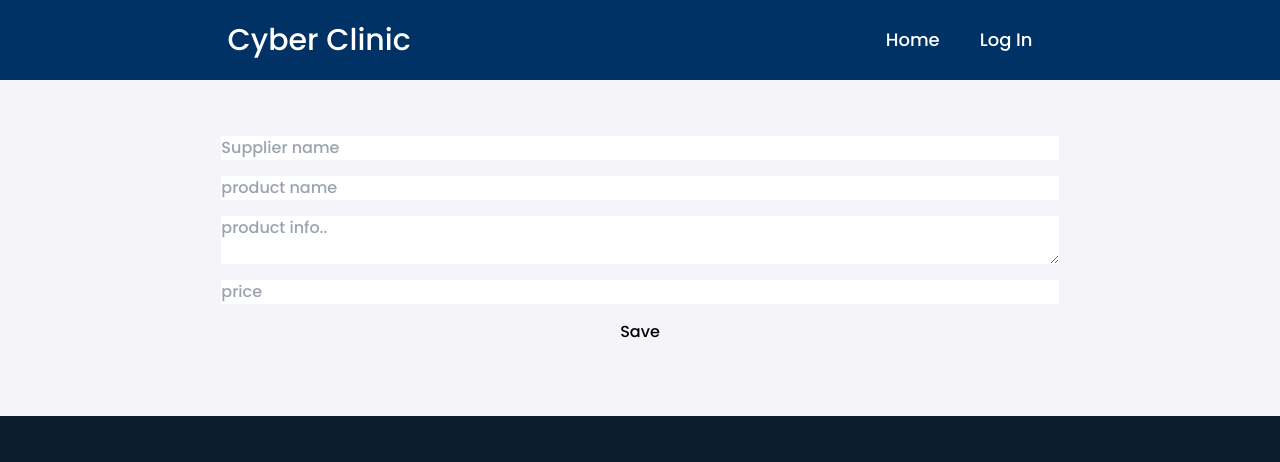
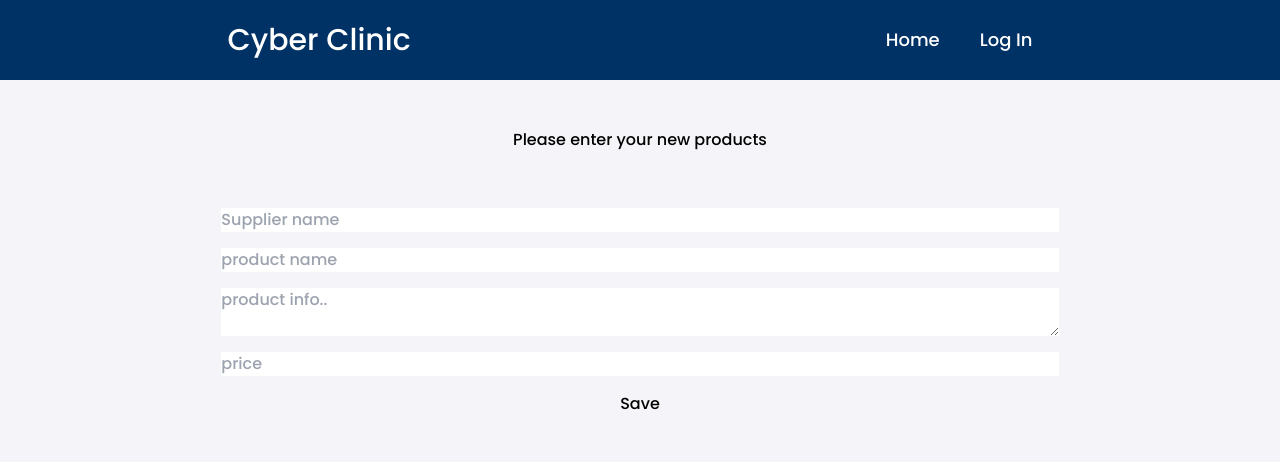
Before and after one commit to Raselshah/warehouse-cyber-shop, a React (Create React App) app: page /add in a window 1280 px wide. Shown: the top 462 px of the page. Built offline with nearby package versions, Linux system fonts and the light colour scheme; no server answers.

Commit message:
inventory id page update button add

```diff
--- a/src/Pages/AddNewItems/AddNewItems.js
+++ b/src/Pages/AddNewItems/AddNewItems.js
@@ -2,7 +2,8 @@ import React from "react";
 
 const AddNewItems = () => {
   return (
-    <div>
+    <div className="text-center mt-12">
+      <h2>Please enter your new products</h2>
       <form className="flex flex-col w-4/6 mx-auto gap-4 p-2 mt-12">
         <input type="text" name="sname" id="" placeholder="Supplier name" />
         <input type="text" name="pname" id="" placeholder="product name" />
--- a/src/Pages/SingleProduct/SingleProduct.js
+++ b/src/Pages/SingleProduct/SingleProduct.js
@@ -1,12 +1,19 @@
-import React from "react";
+import React, { useEffect, useState } from "react";
 import { useParams } from "react-router-dom";
 
 const SingleProduct = () => {
   const { id } = useParams();
-  console.log(id);
+  const [product, setProduct] = useState({});
+  useEffect(() => {
+    const url = `http://localhost:5000/inventory/${id}`;
+    fetch(url)
+      .then((res) => res.json())
+      .then((data) => setProduct(data));
+  }, []);
   return (
     <div>
       <h2>{id}</h2>
+      <h4>{product.description}</h4>
     </div>
   );
 };
```
